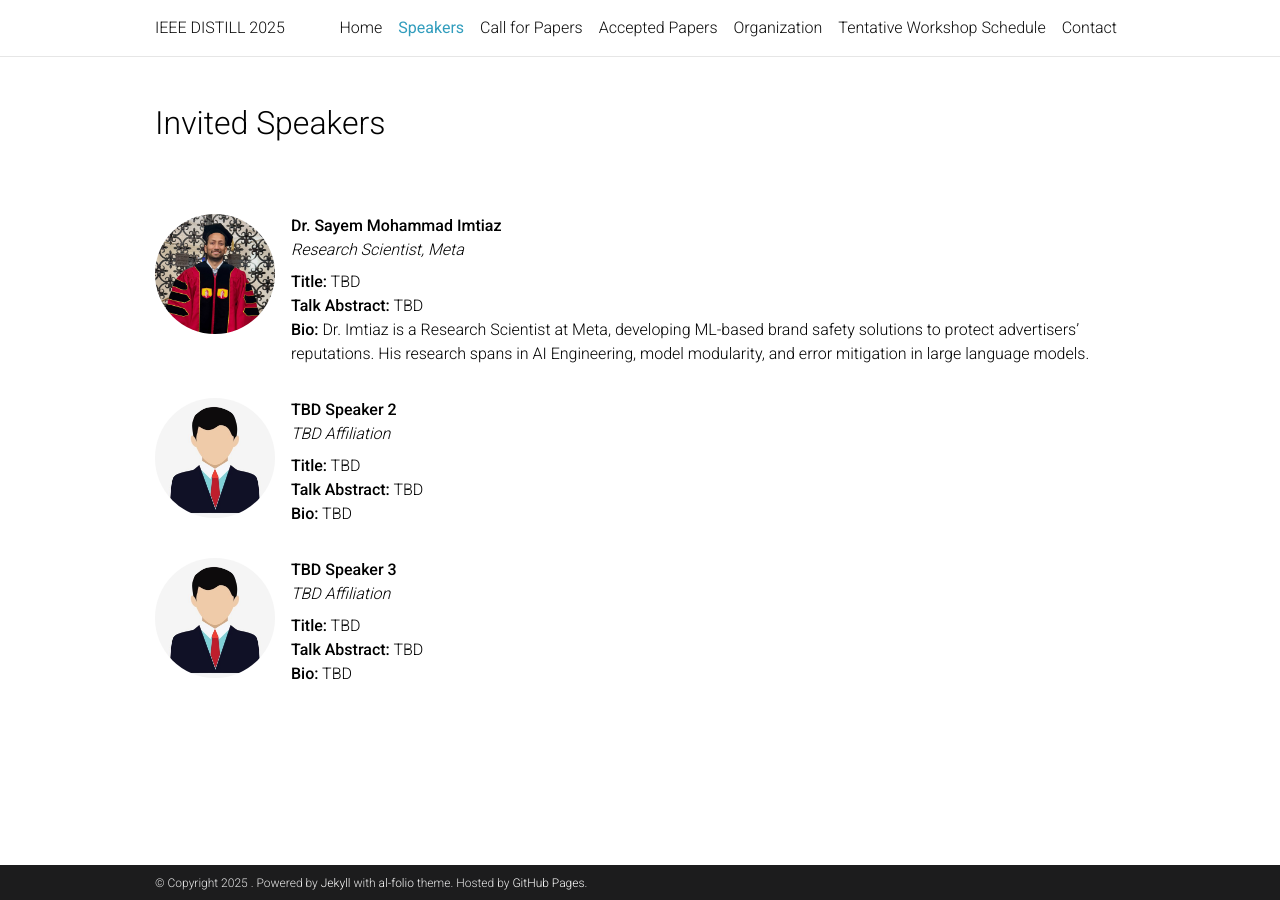
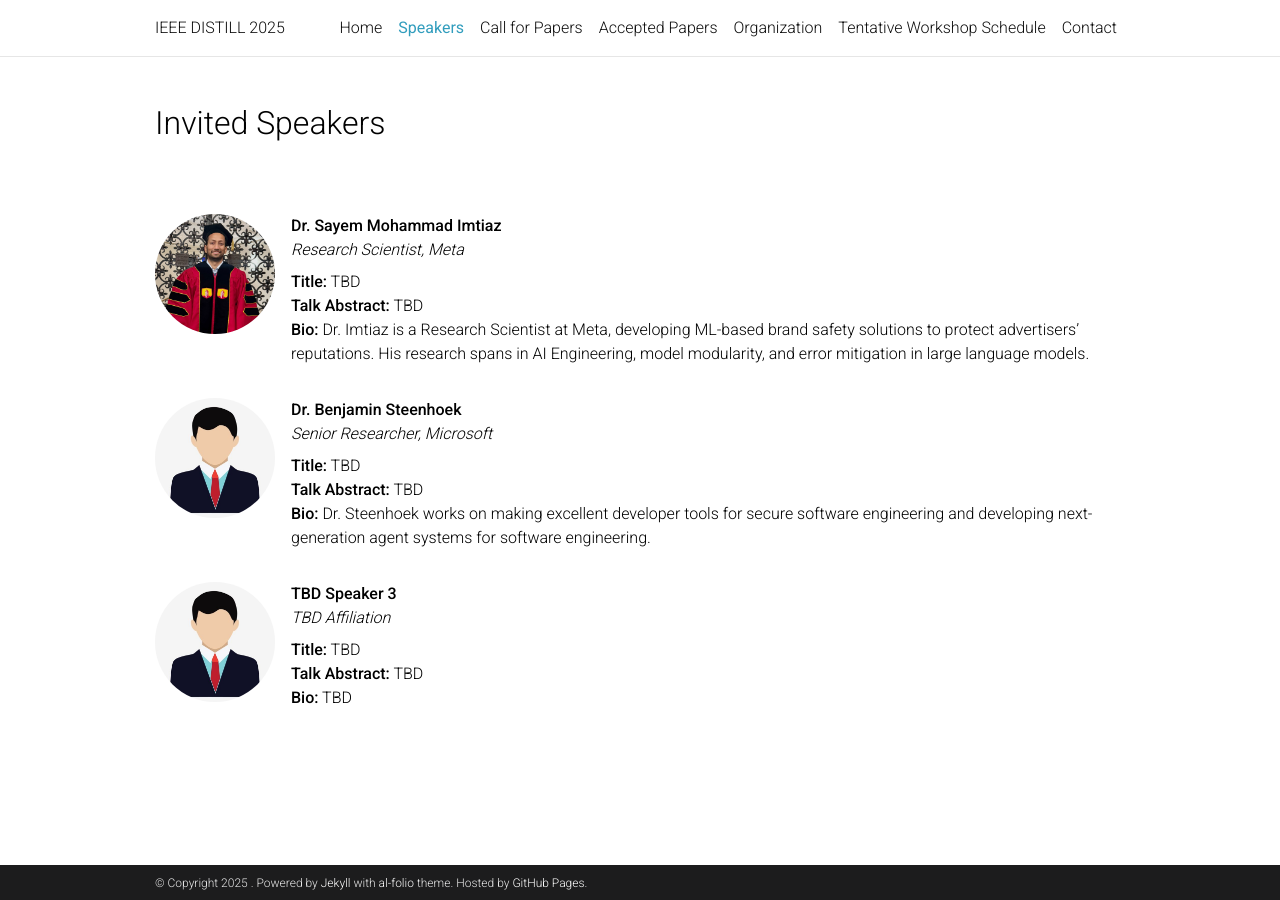
Before and after one commit to ieeedistill/ieeedistill.github.io, a Jekyll site: the page built from _pages/speakers.md, in a window 1280 px wide. Built offline with Jekyll 4.4.1, drawn with Linux system fonts in a browser that asks for light colours; comment, search, counter and statistics services are not loaded; a style sheet for code colours, icons or effects is not loaded.

Commit message:
Update speakers.md

```diff
--- a/_pages/speakers.md
+++ b/_pages/speakers.md
@@ -28,19 +28,19 @@ nav_order: 2
     </div>
   </div>
 
-  <!-- Speaker: TBD 2 -->
+  <!-- Speaker: Dr. Benjamin Steenhoek -->
   <div class="team-member" style="display: flex; align-items: flex-start; gap: 1rem;">
     <img
       src="{{ '/assets/img/speakers/speaker.png' | relative_url }}"
-      alt="TBD Speaker 2"
+      alt="Dr. Benjamin Steenhoek"
       style="width: 120px; height: 120px; object-fit: cover; border-radius: 50%; flex-shrink: 0;"
     />
     <div class="speaker-info" style="text-align: left;">
-      <p style="margin: 0;"><strong>TBD Speaker 2</strong></p>
-      <p style="margin: 0 0 0.5rem;"><em>TBD Affiliation</em></p>
+      <p style="margin: 0;"><strong>Dr. Benjamin Steenhoek</strong></p>
+      <p style="margin: 0 0 0.5rem;"><em>Senior Researcher, Microsoft</em></p>
       <p style="margin: 0;"><strong>Title:</strong> TBD</p>
       <p style="margin: 0;"><strong>Talk Abstract:</strong> TBD</p>
-      <p style="margin: 0;"><strong>Bio:</strong> TBD</p>
+      <p style="margin: 0;"><strong>Bio:</strong> Dr. Steenhoek works on making excellent developer tools for secure software engineering and developing next-generation agent systems for software engineering.</p>
     </div>
   </div>
 
```
